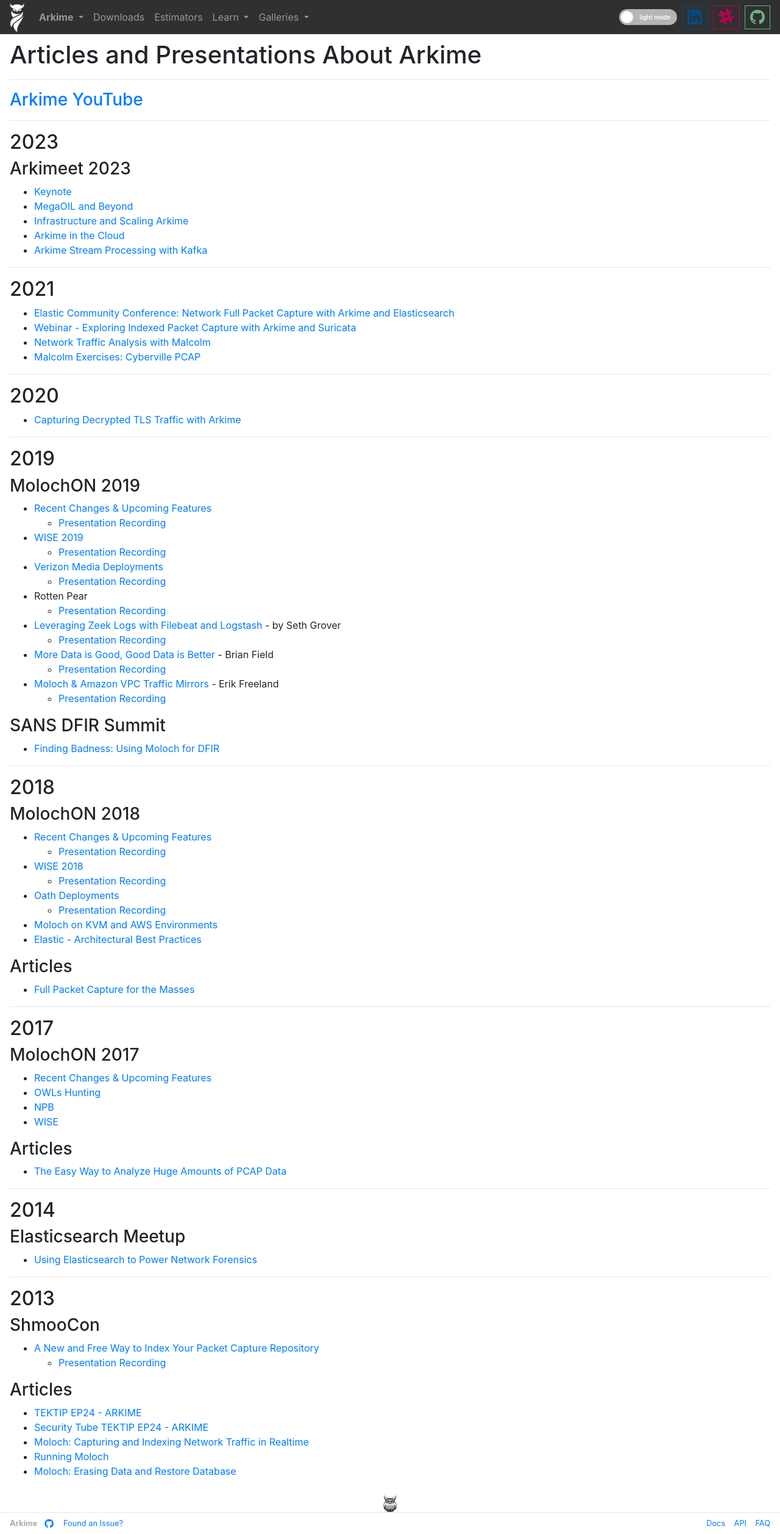
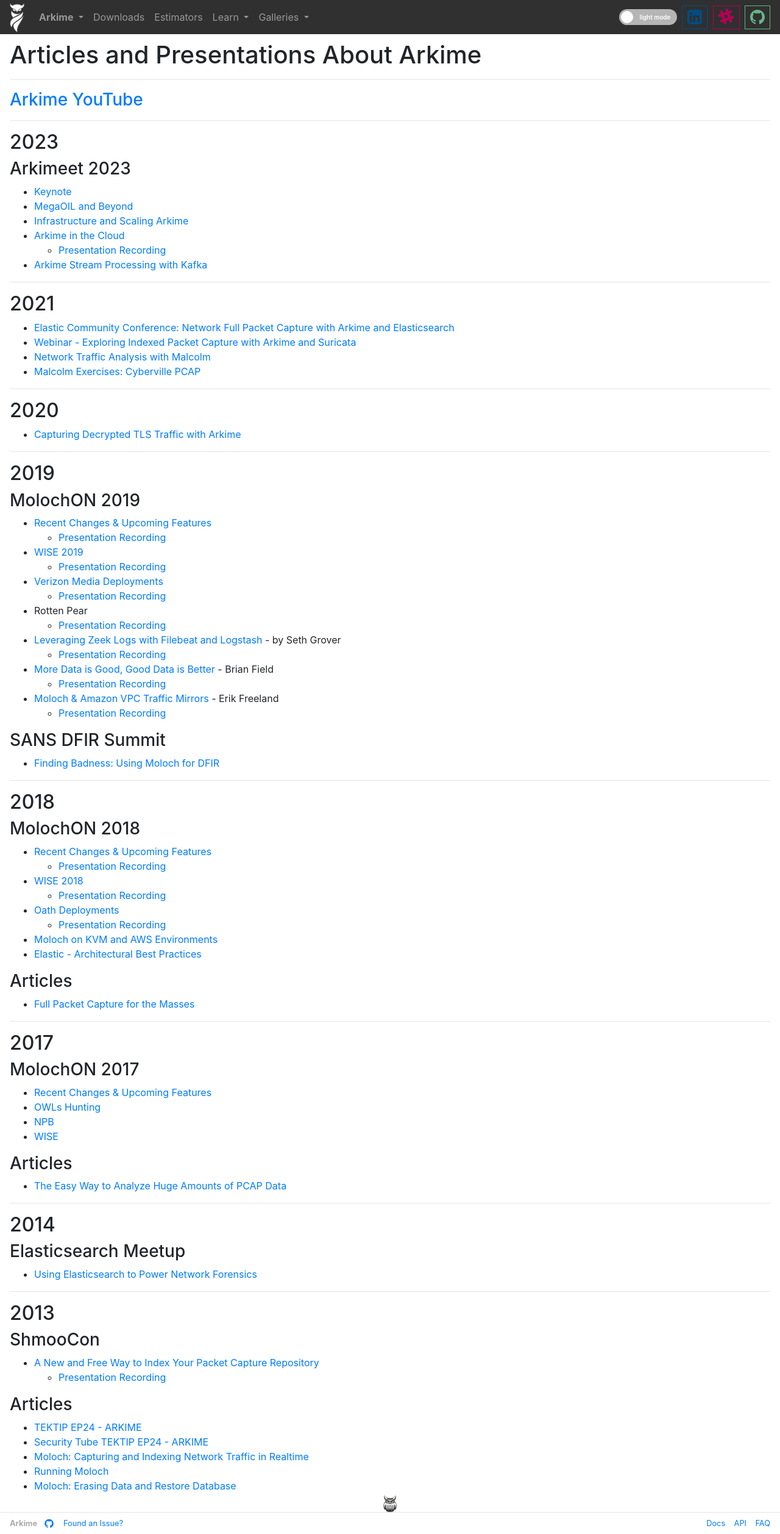
Before and after one commit to arkime/arkimeweb, a Jekyll site: the page built from _wiki/articles.md, in a window 1280 px wide. Shown: the whole page at 61% size. Built offline with Jekyll 4.4.1, drawn with Linux system fonts in a browser that asks for light colours.

Commit message:
cloud recording

```diff
--- a/_wiki/articles.md
+++ b/_wiki/articles.md
@@ -22,6 +22,7 @@
 * [MegaOIL and Beyond](/assets/Arkimeet2023-Generic.pdf)
 * [Infrastructure and Scaling Arkime](/assets/Arkimeet2023-InfrastructureandScalingArkime.pdf)
 * [Arkime in the Cloud](/assets/Arkimeet2023-ArkimeInTheCloud.pdf)
+  * [Presentation Recording](https://www.youtube.com/watch?v=JXFN3zR6-2k)
 * [Arkime Stream Processing with Kafka](/assets/Arkimeet2023-Arkime-Kafka.pdf)
 
 ---
```
